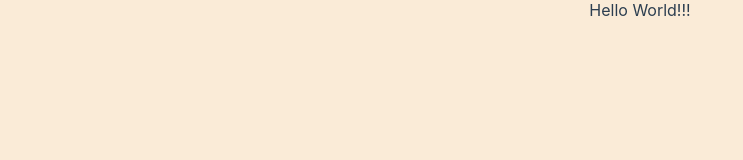
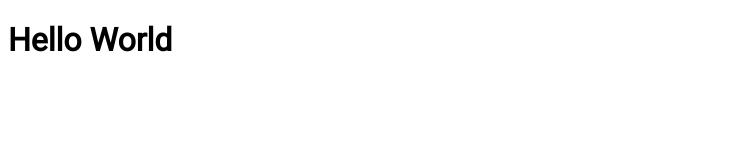
Before and after one commit to Infected-by-js/d3js, a website built with Vite: page index.html in a window 1280 px wide. Shown: the whole page, without its empty margins (0-743 px from the left). Built offline with nearby package versions, Linux system fonts and the light colour scheme.

Commit message:
template

```diff
--- a/src/index.html
+++ b/index.html
@@ -4,13 +4,14 @@
     <meta charset="UTF-8" />
     <link rel="icon" type="image/svg+xml" href="favicon.svg" />
     <meta name="viewport" content="width=device-width, initial-scale=1.0" />
-
-    <!-- Link SASS file -->
-    <link rel="stylesheet" href="/assets/scss/styles.scss" />
+    <link rel="stylesheet" href="/src/styles/index.css" />
     <title>Vite App</title>
   </head>
   <body>
-    <div>Hello World!!!</div>
-    <!-- <script type="module" src="/assets/js/script.js"></script> -->
+    <header>
+      <h1>Hello World</h1>
+    </header>
+    <div id="app"></div>
+    <script type="module" src="/src/main.js"></script>
   </body>
 </html>
--- a/src/assets/js/script.js
+++ /dev/null
@@ -1,3 +0,0 @@
-// import './style.css'
-
-console.log("Hello from Javascript!!");
--- a/src/assets/scss/styles.scss
+++ /dev/null
@@ -1,16 +0,0 @@
-:root {
-  --ff-primary: -apple-system, BlinkMacSystemFont, "Segoe UI", Roboto, Oxygen,
-    Ubuntu, Cantarell, "Open Sans", "Helvetica Neue", sans-serif;
-}
-
-body {
-  font-family: var(--ff-primary);
-  -webkit-font-smoothing: antialiased;
-  -moz-osx-font-smoothing: grayscale;
-  text-align: center;
-  color: #2c3e50;
-  background-color: antiquewhite;
-
-  max-width: 72ch;
-  margin: 0 auto;
-}
--- /dev/null
+++ b/src/styles/_base.css
@@ -0,0 +1,10 @@
+*,
+::before,
+::after {
+  box-sizing: border-box;
+}
+
+html {
+  font-family: "Roboto", sans-serif;
+  font-size: 16px;
+}
--- /dev/null
+++ b/src/styles/_colors.css
@@ -0,0 +1,3 @@
+:root {
+  /* Define your variable colors here */
+}
--- /dev/null
+++ b/src/styles/_fonts.css
@@ -0,0 +1,2 @@
+/* Use this file to import fonts */
+@import url("https://fonts.googleapis.com/css2?family=Roboto&display=swap");
--- /dev/null
+++ b/src/styles/index.css
@@ -0,0 +1,3 @@
+@import "_base.css";
+@import "_fonts.css";
+@import "_colors.css";
--- a/vite.config.js
+++ /dev/null
@@ -1,39 +0,0 @@
-// // vite.config.js
-// const middleware = () => {
-//   return {
-//     name: "middleware",
-//     apply: "serve",
-//     configureServer(viteDevServer) {
-//       return () => {
-//         viteDevServer.middlewares.use(async (req, res, next) => {
-//           if (!req.originalUrl.endsWith(".html") && req.originalUrl !== "/") {
-//             req.url = `/src/` + req.originalUrl + ".html";
-//           } else if (req.url === "/index.html") {
-//             req.url = `/src/` + req.url;
-//           }
-
-//           next();
-//         });
-//       };
-//     },
-//   };
-// };
-
-// export default {
-//   plugins: [middleware()],
-//   root: "src",
-//   publicDir: "../public",
-//   resolve: {
-//     alias: { "/src": resolve(process.cwd(), "src") },
-//   },
-//   build: {
-//     outDir: "../dist",
-//   },
-// };
-
-module.exports = {
-  root: "src",
-  build: {
-    outDir: "../dist",
-  },
-};
```
Also changed, not shown: package.json (+7 -13 lines), README.md, favicon.svg (renamed from src/favicon.svg), src/main.js (added), 2 other files.
